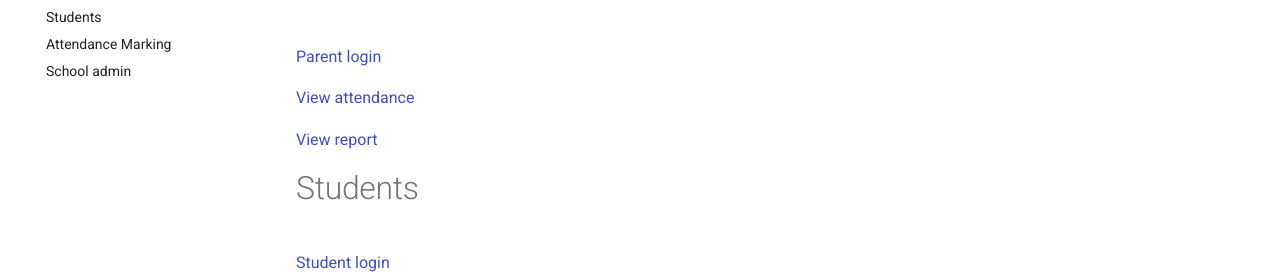
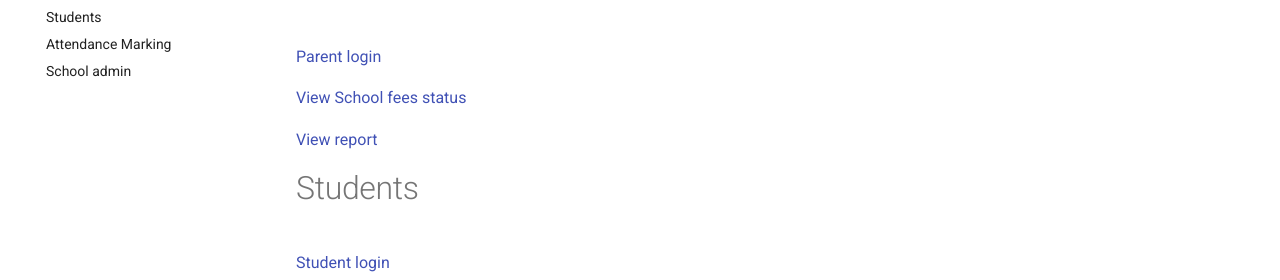
Before and after one commit to digikraaft/docs.scoolyn.com, an MkDocs documentation site: the page built from docs/index.md, in a window 1280 px wide and 900 px high, scrolled down 759 px. Shown: the part 172-452 px from the top of the window. Built offline with MkDocs 1.6.1 and Material for MkDocs 9.7.7, drawn with Linux system fonts in a browser that asks for light colours.

Commit message:
Update index.md

```diff
--- a/docs/index.md
+++ b/docs/index.md
@@ -33,7 +33,7 @@ Here you will learn how to navigate through the School management App and learn
 
 [Parent login](https://github.com/digikraaft/docs.scoolyn.com/blob/emma/docs/Parents.md)
 
-[View  attendance](https://github.com/digikraaft/docs.scoolyn.com/blob/emma/docs/Parents.md)
+[View School fees status](https://github.com/digikraaft/docs.scoolyn.com/blob/emma/docs/Parents.md)
 
 [View report](https://github.com/digikraaft/docs.scoolyn.com/blob/emma/docs/Parents.md)
 
```
